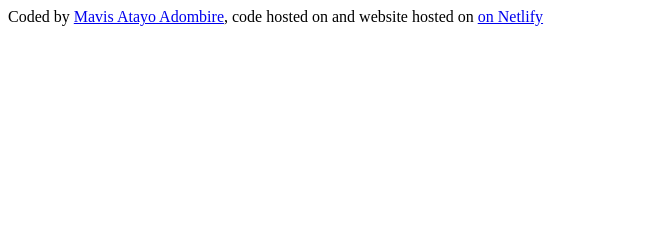
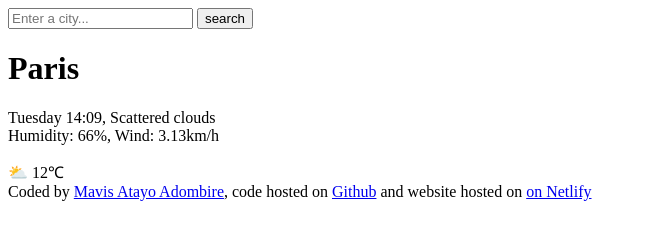
Before and after one commit to madombire/Vanilla-Weather, a plain HTML site: page index.html in a window 1280 px wide. Shown: the whole page, without its empty margins (0-647 px from the left). Drawn offline with Linux system fonts and the light colour scheme.

Commit message:
Added the basic structure of the html

```diff
--- a/index.html
+++ b/index.html
@@ -6,18 +6,34 @@
     <title>Vanilla Weather App</title>
   </head>
   <body>
-    <header></header>
-    <main></main>
+    <div class="container">
+      <header>
+        <form>
+          <input type="search" placeholder="Enter a city..." required />
+          <input type="submit" value="search" />
+        </form>
+      </header>
+      <main>
+        <div>
+          <h1>Paris</h1>
+          <p>
+            Tuesday 14:09, Scattered clouds
+            <br />
+            Humidity: 66%, Wind: 3.13km/h
+          </p>
+        </div>
+        <div>⛅ 12℃</div>
+      </main>
       <footer>
         Coded by
         <a href="https://github.com/madombire" target="_blank"
           >Mavis Atayo Adombire</a
         >, code hosted on
-      <a
-        href="https://github.com/madombire/Vanilla-Weather"
-        target="_blank"
-      ></a>
+        <a href="https://github.com/madombire/Vanilla-Weather" target="_blank"
+          >Github</a
+        >
         and website hosted on <a href="a">on Netlify</a>
       </footer>
+    </div>
   </body>
 </html>
```
Lines whose indentation alone changed are shown as unchanged.
